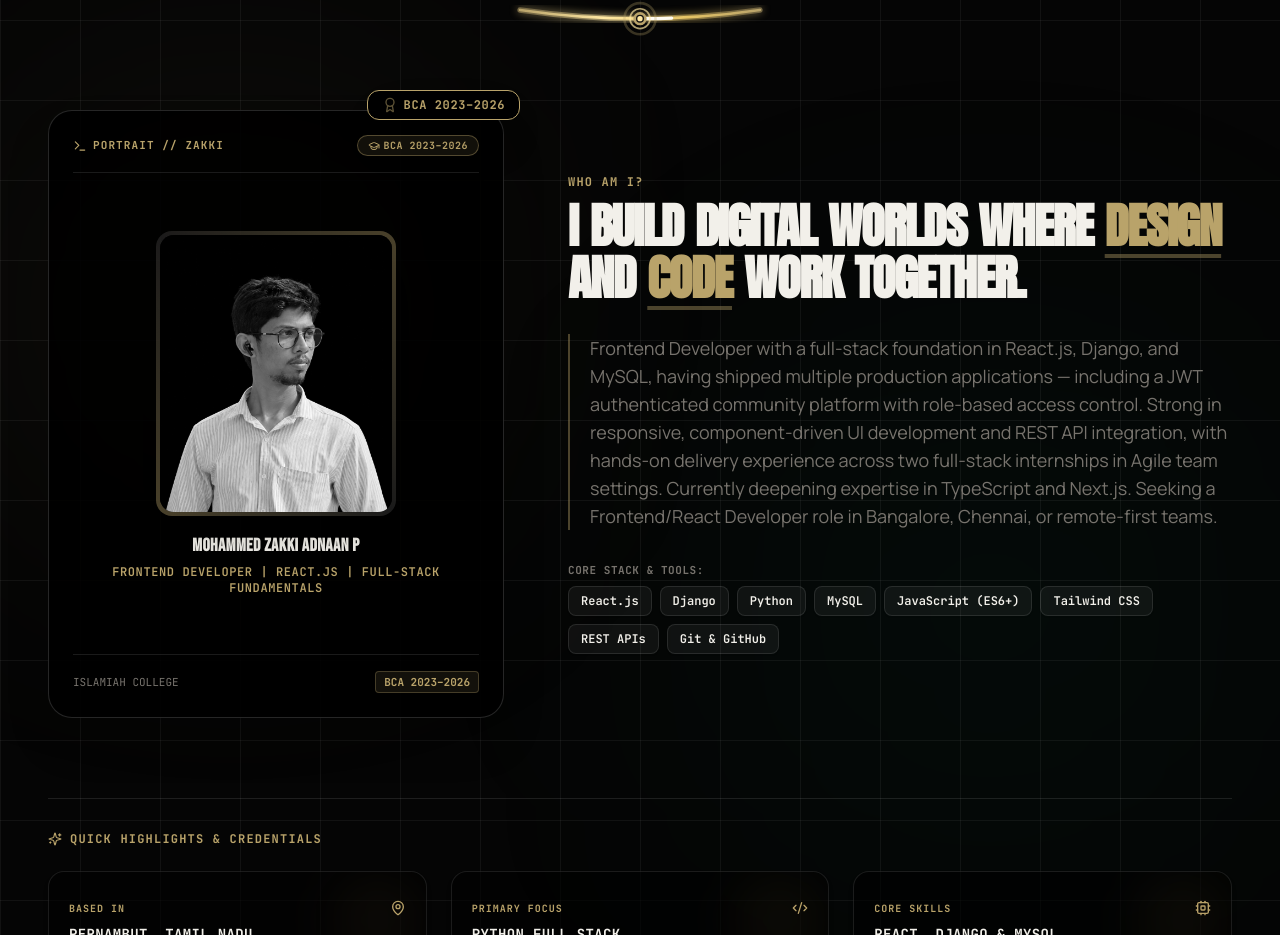
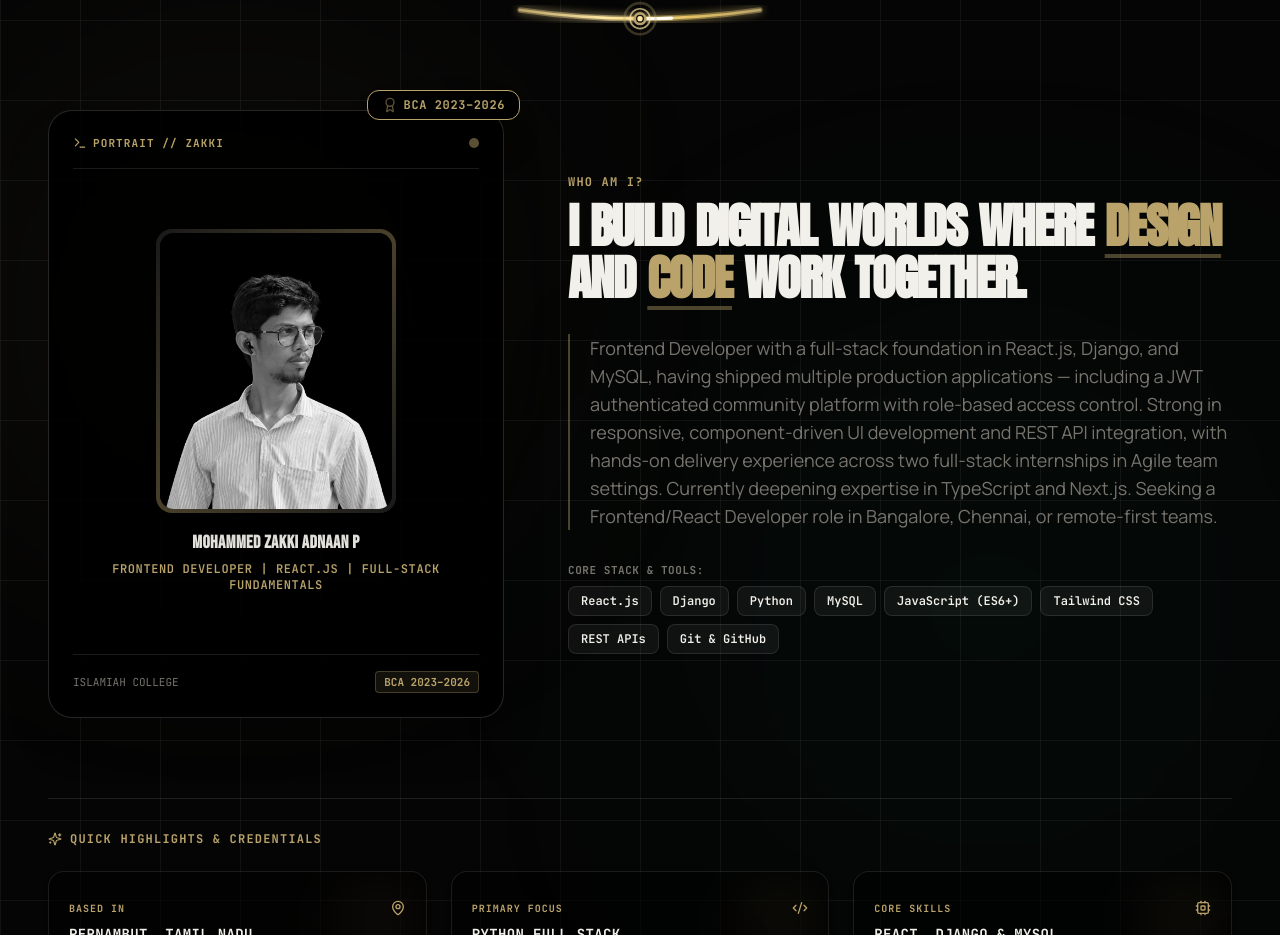
Before and after one commit to Zakki-05/zakki-s-new-portfolio, a React (Vite) app: page / in a window 1280 px wide. Shown: the part 1100-2035 px from the top of the page. Built offline with nearby package versions, Linux system fonts and the light colour scheme.

Commit message:
fix: remove requested top-bar pill span element in About page

```diff
--- a/src/components/AboutEditorial.jsx
+++ b/src/components/AboutEditorial.jsx
@@ -255,10 +255,7 @@
                   <Terminal className="w-3.5 h-3.5" />
                   PORTRAIT // ZAKKI
                 </span>
-                <span className="px-2.5 py-0.5 rounded-full bg-goldAccent/10 border border-goldAccent/40 text-goldAccent font-mono text-[10px] font-bold uppercase tracking-wider flex items-center gap-1">
-                  <GraduationCap className="w-3 h-3 text-goldAccent" />
-                  BCA 2023–2026
-                </span>
+                <span className="w-2.5 h-2.5 rounded-full bg-goldAccent animate-pulse" />
               </div>
 
               {/* Center Portrait Image Frame */}
```
